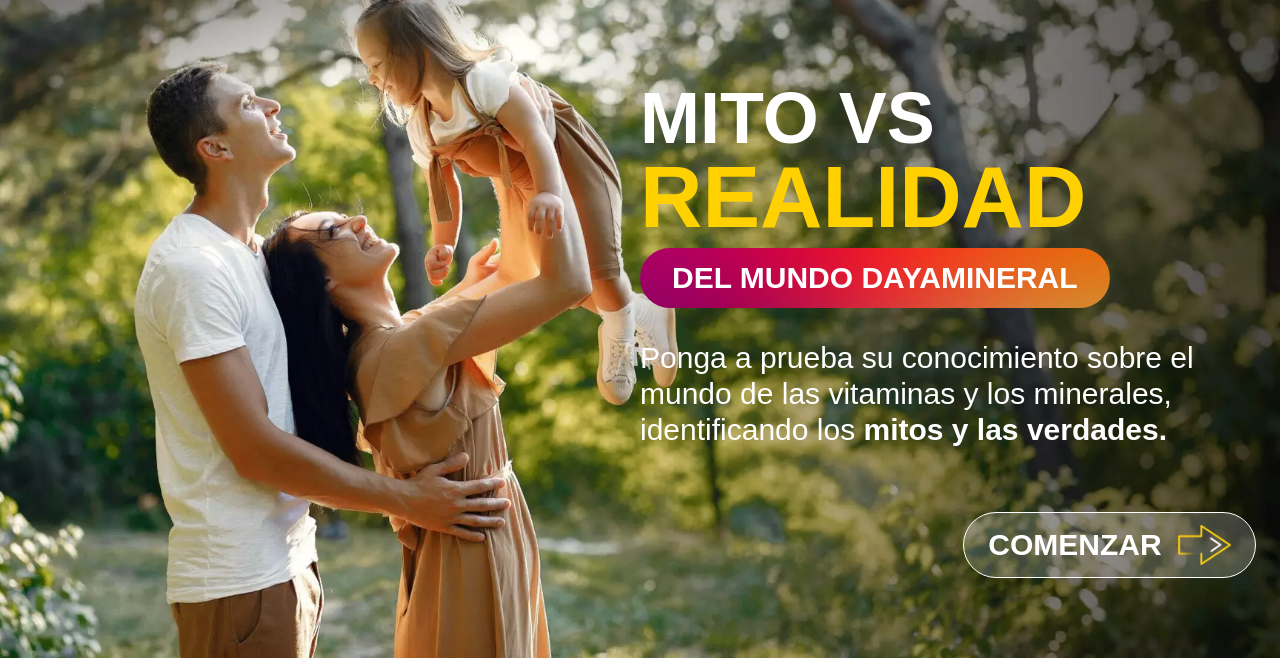
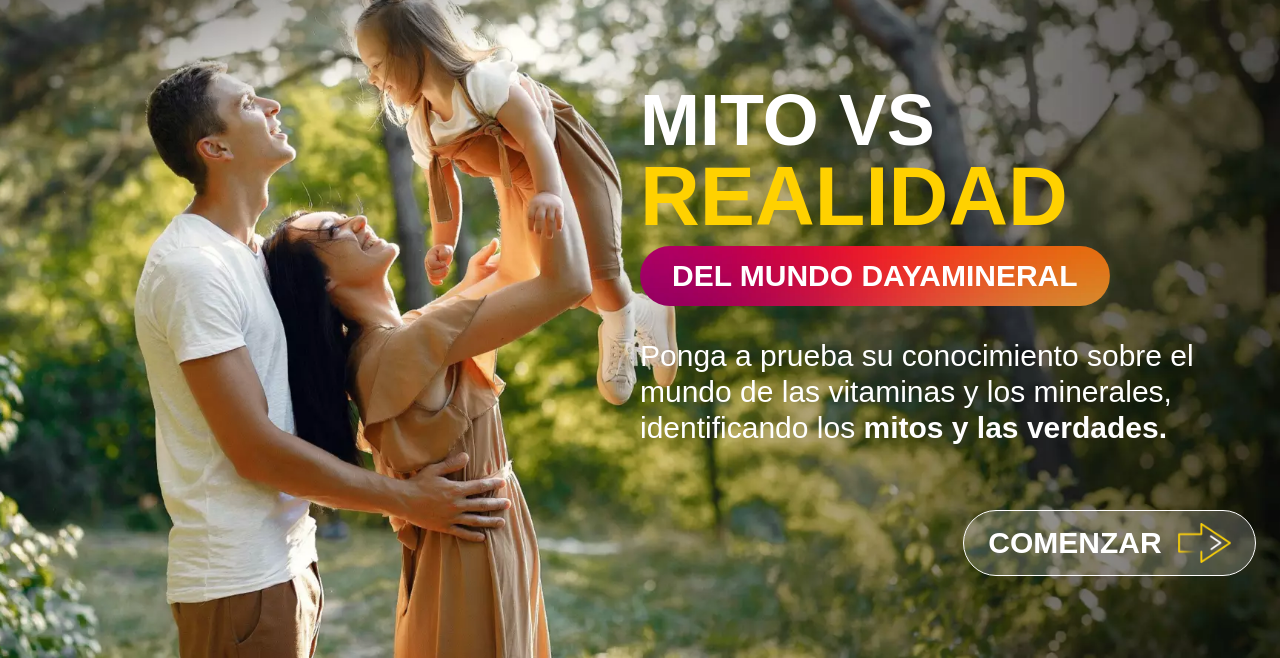
Before and after one commit to TDanyStark/mito_vs_realidad_dayamineral, an Astro site: page / in a window 1280 px wide. Shown: the part 142-800 px from the top of the page. Built offline with nearby package versions, Linux system fonts and the light colour scheme; Astro itself is replaced by a stand-in of ours; a web font is replaced by a local one.

Commit message:
fix: adjust font size for "REALIDAD" in index page

```diff
--- a/src/pages/index.astro
+++ b/src/pages/index.astro
@@ -16,7 +16,7 @@
       <div class="w-full lg:w-1/2 h-full">
         <h1 class="text-6xl md:text-7xl font-bold text-white mb-2">
           MITO VS
-          <span class="block text-amarillo-abbott" style="font-size:1.2em;"
+          <span class="block text-amarillo-abbott" style="font-size:1.15em;"
             >REALIDAD</span
           >
         </h1>
```
